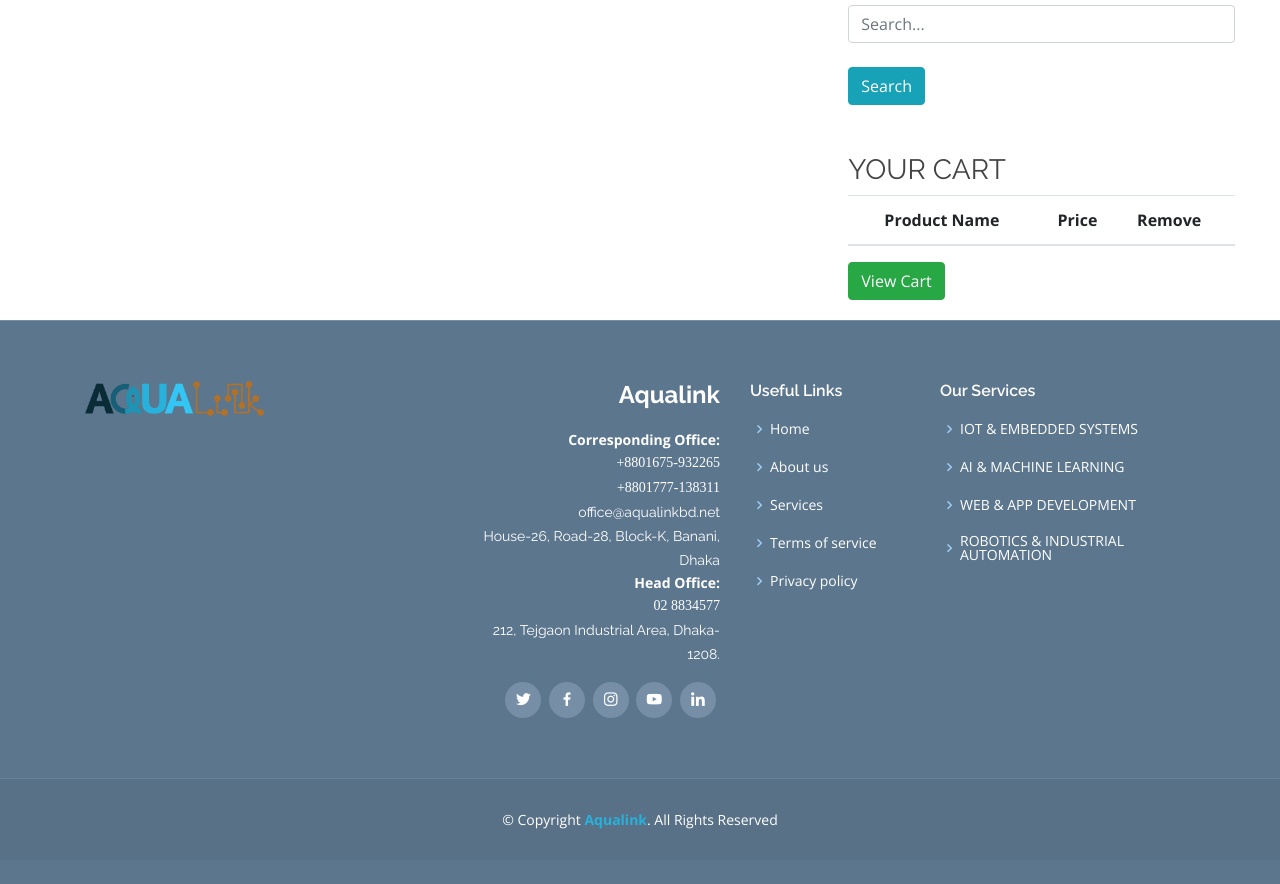
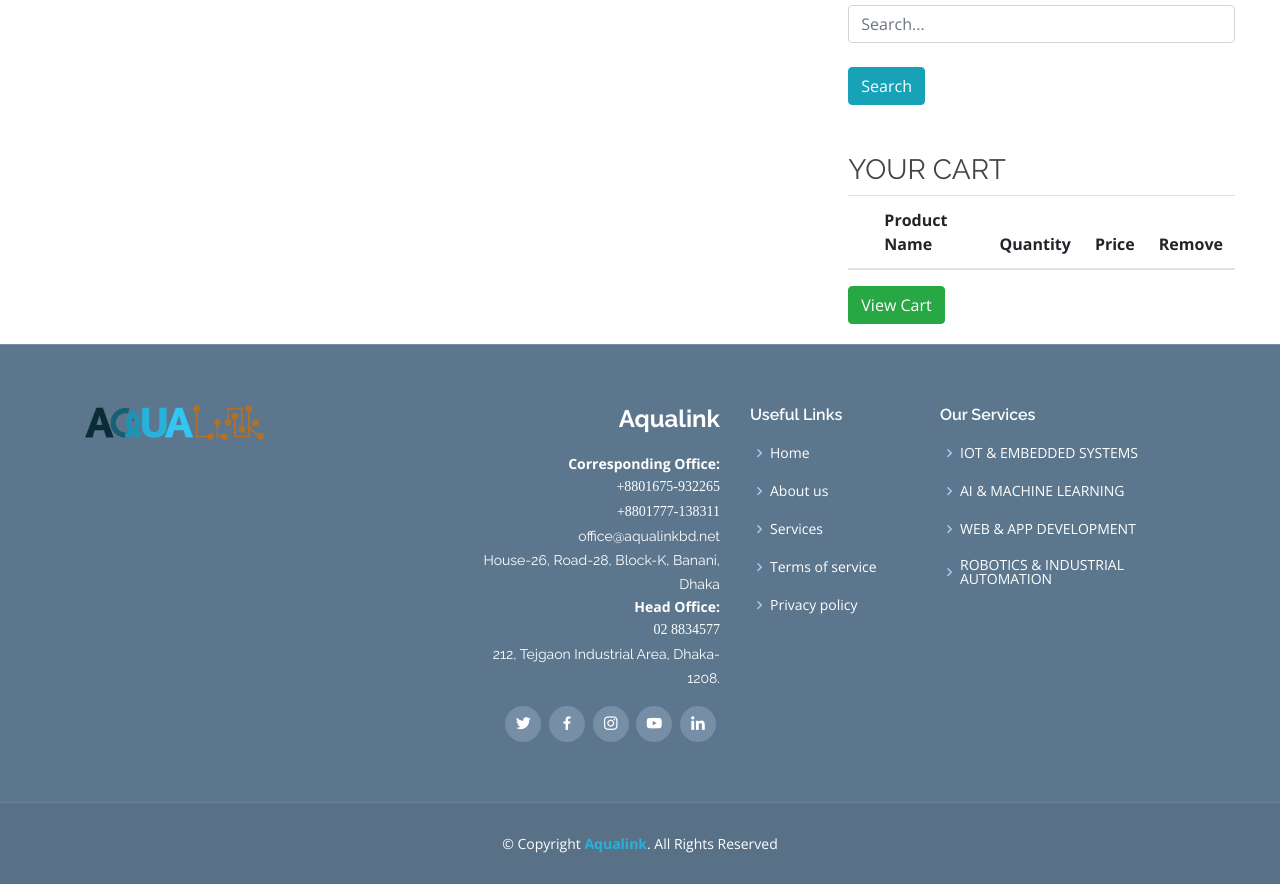
Before and after one commit to AAKON/aqualink4, a Django app: page /shop/ in a window 1280 px wide. Shown: the part 113-997 px from the top of the page. Before the commit the page ends 942 px from the top, so only its background shows below. Run offline with Django 3.2, Linux system fonts and the light colour scheme; data that the repository does not hold is empty; some libraries are stand-ins or nearby versions.

Commit message:
shop page quantity added

```diff
--- a/shop/templates/shop/shop.html
+++ b/shop/templates/shop/shop.html
@@ -63,7 +63,7 @@
             <tr>
               <th scope="col" width="1%"></th>
               <th scope="col">Product Name</th>
-              <!-- <th scope="col">Quantity</th> -->
+              <th scope="col">Quantity</th>
               <th scope="col">Price</th>
               <th scop="col">Remove</th>
             </tr>
@@ -79,6 +79,7 @@
               <input onchange="val('{{price.price}}','content{{product.pk|safe}}',value)" id="{{product.pk|safe}}"
                type="number" min="1" max="100" value="1" id="points" name="points">
               </td> -->
+              <td><span style="margin-left: 30px;" class="quantity">1</span></td>
               <td><span class="totalprice" id="content{{product.pk|safe}}">{{price.price}}</span></td>
               <td><a href="{% url 'shop:remove_from_cart' pk=product.pk %}" class="btn btn-danger btn-sm">Remove</a></td>
             </tr>
```
